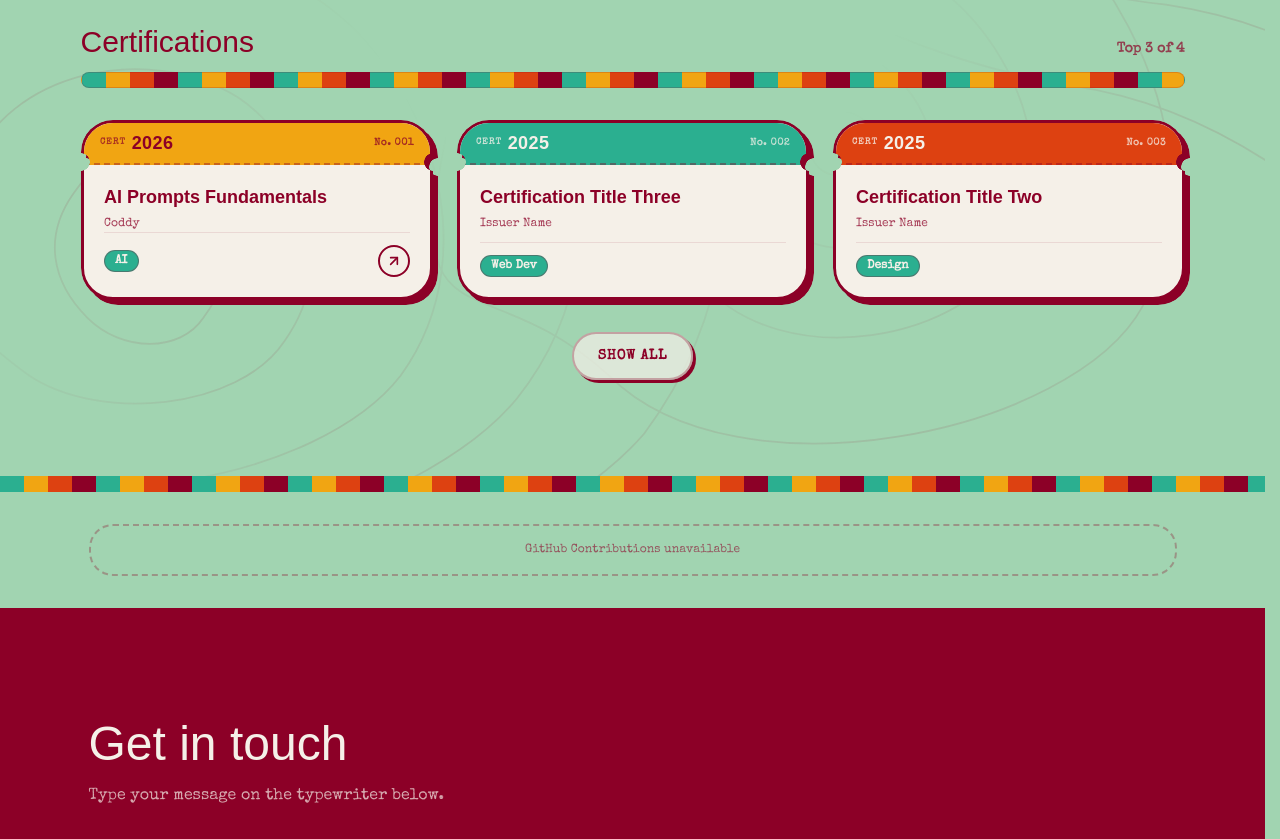
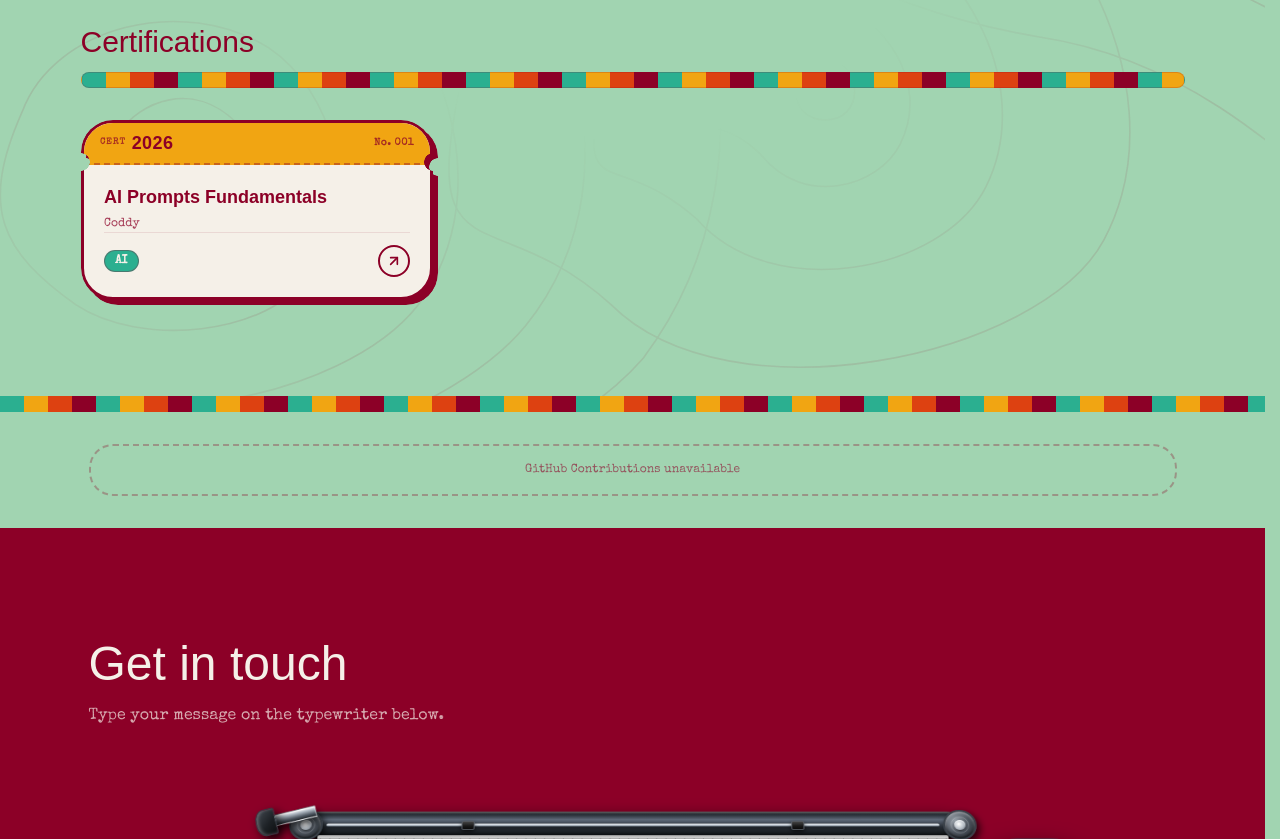
Before and after one commit to DeghneG/gab.io, a Next.js app: page / in a window 1280 px wide. Shown: the part 3600-4439 px from the top of the page. Built offline with nearby package versions, Linux system fonts and the light colour scheme; no server answers; a web font is replaced by a local one.

Commit message:
removed placeholder

```diff
--- a/src/data/content.ts
+++ b/src/data/content.ts
@@ -174,30 +174,6 @@ export const certifications: Certification[] = [
     url: "/certificates/ai-prompts-fundamentals.pdf",
     description: "Certificate of Completion covering prompt engineering fundamentals and generative AI workflows.",
   },
-  {
-    title: "Certification Title Two",
-    issuer: "Issuer Name",
-    year: "2025",
-    category: "Design",
-    url: "",
-    description: "UI/UX design systems, component architecture, and interaction states.",
-  },
-  {
-    title: "Certification Title Three",
-    issuer: "Issuer Name",
-    year: "2025",
-    category: "Web Dev",
-    url: "",
-    description: "Modern web application development and responsive design.",
-  },
-  {
-    title: "Certification Title Four",
-    issuer: "Issuer Name",
-    year: "2024",
-    category: "Tools",
-    url: "",
-    description: "Developer tooling, workflow automation, and version control.",
-  },
 ];
 
 export const contact = {
```
